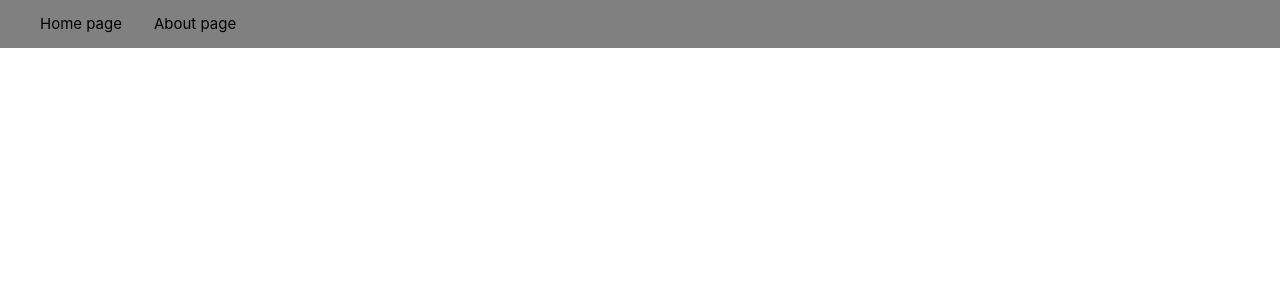
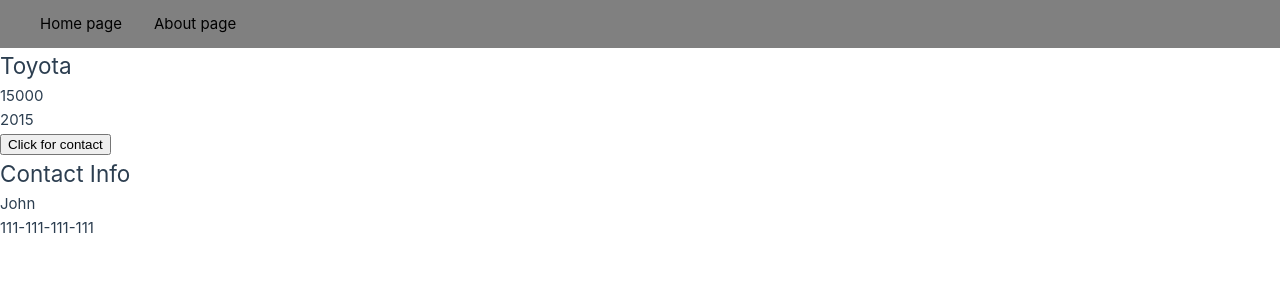
Before and after one commit to DenisPepper/vue-router-learning, a Vue app: page /cars/1/contact in a window 1280 px wide. Shown: the top 300 px of the page. Built offline with nearby package versions, Linux system fonts and the light colour scheme.

Commit message:
Добавит вложенный роутер

```diff
--- a/src/pages/car-page.vue
+++ b/src/pages/car-page.vue
@@ -1,8 +1,13 @@
 <script setup>
-import { useRoute } from 'vue-router';
+import { useRoute, useRouter, RouterView } from 'vue-router';
 import cars from '/src/data/cars.json';
-const { params } = useRoute();
+
+const { params, fullPath } = useRoute();
+const router = useRouter();
+
 const car = cars.find((car) => car.id === Number(params.id));
+
+const goToContact = () => car.contact && router.push(`${fullPath}/contact`);
 </script>
 
 <template>
@@ -10,6 +15,8 @@
     <h2>{{ car.name }}</h2>
     <p>{{ car.price }}</p>
     <p>{{ car.year }}</p>
+    <button v-if="car.contact" @click="goToContact">Click for contact</button>
+    <RouterView />
   </article>
 </template>
 
--- /dev/null
+++ b/src/pages/contact-page.vue
@@ -0,0 +1,14 @@
+<script setup>
+import { useRoute } from 'vue-router';
+import cars from '/src/data/cars.json';
+const { params } = useRoute();
+const car = cars.find((car) => car.id === Number(params.id));
+</script>
+
+<template>
+  <h1>Contact Info</h1>
+  <p>{{ car.contact.dealer }}</p>
+  <p>{{ car.contact.number }}</p>
+</template>
+
+<style scoped></style>
--- a/src/router/index.js
+++ b/src/router/index.js
@@ -2,6 +2,7 @@
 import HomePage from '../pages/home-page.vue';
 import AboutPage from '../pages/about-page.vue';
 import CarPage from '../pages/car-page.vue';
+import ContactPage from '../pages/contact-page.vue';
 
 export default createRouter({
   history: createWebHistory(import.meta.env.BASE_URL),
@@ -20,6 +21,7 @@
       path: '/cars/:id',
       name: 'car',
       component: CarPage,
+      children: [{ path: 'contact', name: 'contact', component: ContactPage }],
     },
   ],
 });
```
